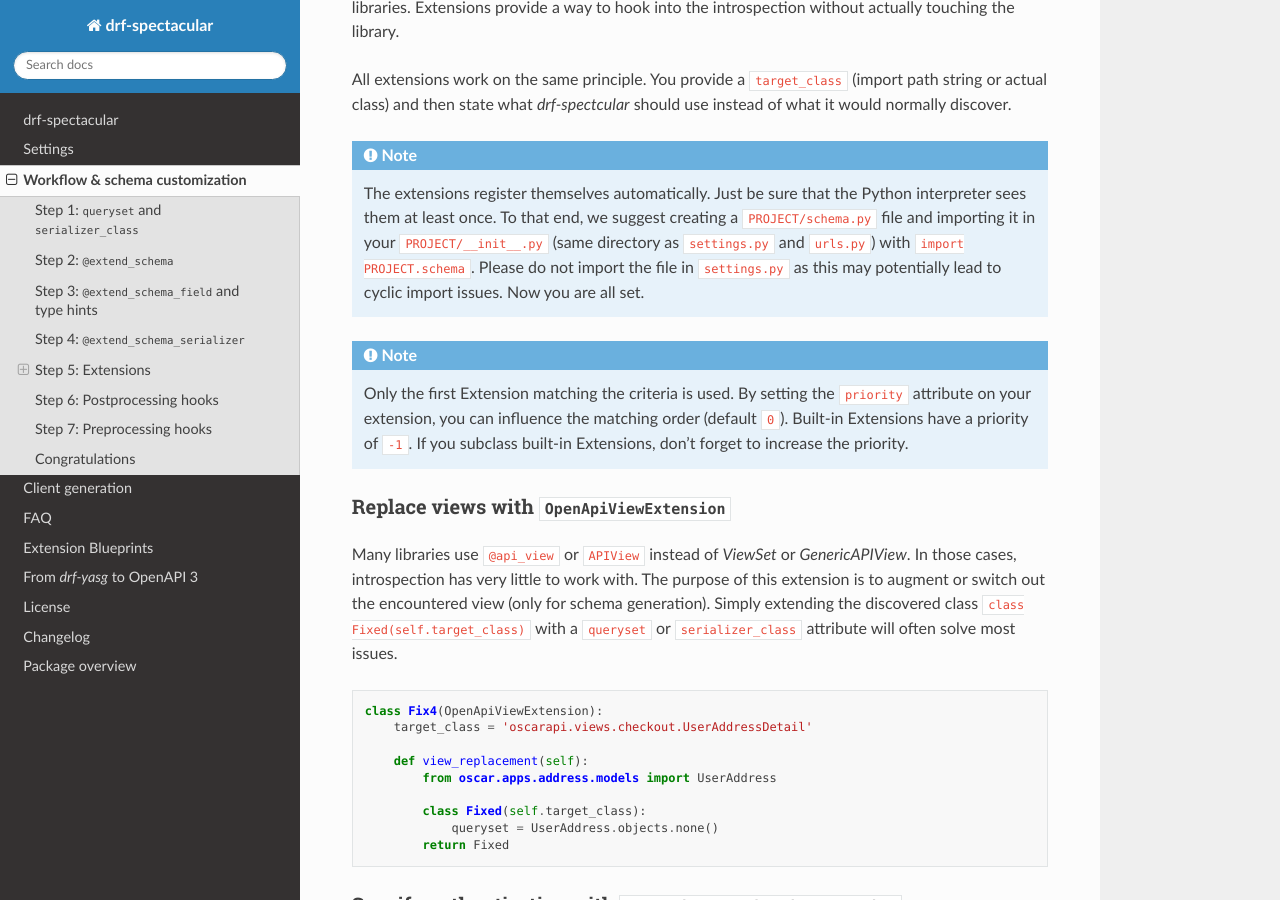
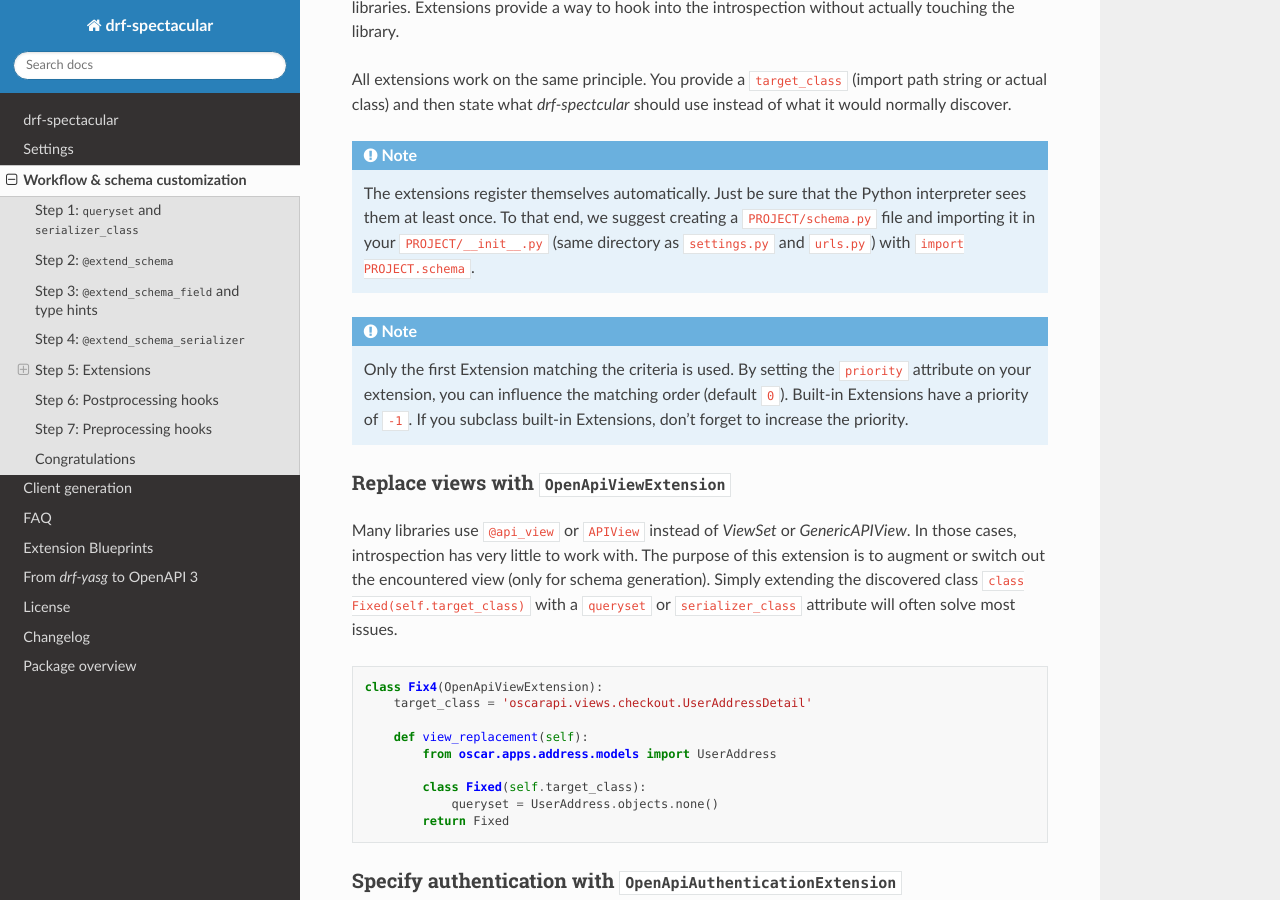
Before and after one commit to tfranzel/drf-spectacular, a Sphinx documentation site: the page built from docs/customization.rst, in a window 1280 px wide and 900 px high, scrolled down 3046 px. Built offline with Sphinx 7.4.7 and the Read the Docs theme 2.0.0, drawn with Linux system fonts in a browser that asks for light colours.

Commit message:
remove cyclic import warning as fixes haves mitigated the issue. #581

```diff
--- a/docs/blueprints.rst
+++ b/docs/blueprints.rst
@@ -16,8 +16,7 @@
   themselves automatically. Just be sure that the python interpreter sees them at least once.
   To that end, we suggest creating a ``PROJECT/schema.py`` file and importing it in your
   ``PROJECT/__init__.py`` (same directory as ``settings.py`` and ``urls.py``)
-  with ``import PROJECT.schema``. Please do not import the file in
-  ``settings.py`` as this may potentially lead to cyclic import issues. Now you are all set.
+  with ``import PROJECT.schema``. Now you are all set.
 
 
 dj-stripe
--- a/docs/customization.rst
+++ b/docs/customization.rst
@@ -151,8 +151,7 @@
   interpreter sees them at least once.
   To that end, we suggest creating a ``PROJECT/schema.py`` file and importing it in your
   ``PROJECT/__init__.py`` (same directory as ``settings.py`` and ``urls.py``)
-  with ``import PROJECT.schema``. Please do not import the file in
-  ``settings.py`` as this may potentially lead to cyclic import issues. Now you are all set.
+  with ``import PROJECT.schema``.
 
 .. note:: Only the first Extension matching the criteria is used. By setting the ``priority`` attribute
   on your extension, you can influence the matching order (default ``0``).
--- a/docs/faq.rst
+++ b/docs/faq.rst
@@ -200,8 +200,7 @@
 
 The extensions register themselves automatically. Just be sure that the python interpreter sees them at least once.
 To that end, we suggest creating a ``PROJECT/schema.py`` file and importing it in your ``PROJECT/__init__.py``
-(same directory as ``settings.py`` and ``urls.py``) with ``import PROJECT.schema``. Please do not import the file in
-``settings.py`` as this may potentially lead to cyclic import issues.
+(same directory as ``settings.py`` and ``urls.py``) with ``import PROJECT.schema``.
 
 
 My ``@action`` is erroneously paginated or has filter parameters that I do not want
```
